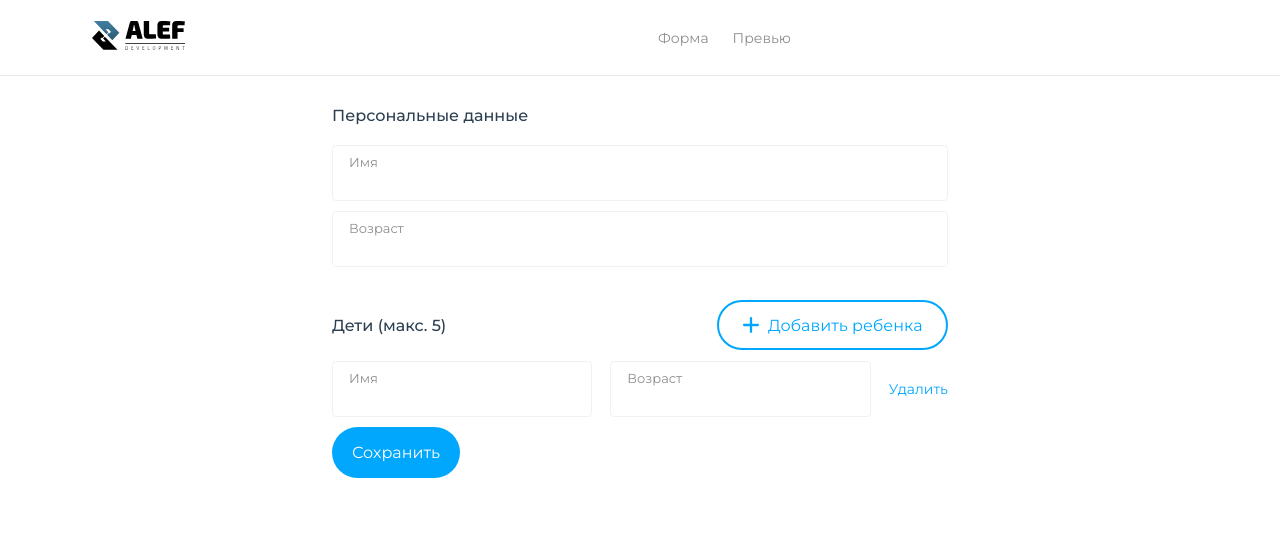
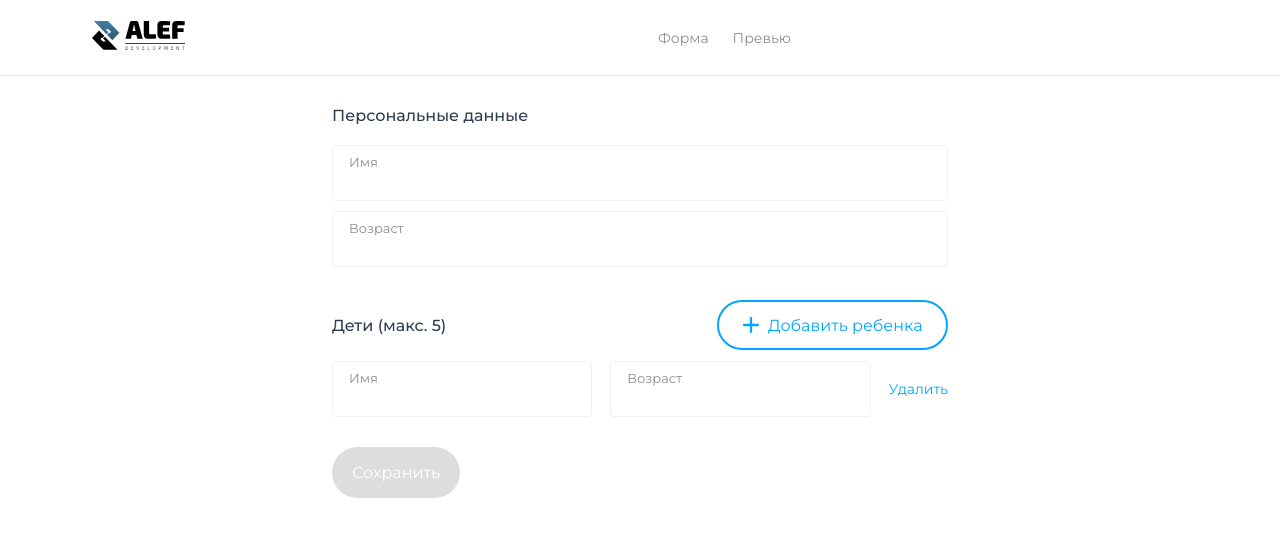
Before and after one commit to Decronus/alef-test-task, a Vue app: page / in a window 1280 px wide. Both pictures are taken after a click on the element "Добавить ребенка". Shown: the top 536 px of the page. Built offline with nearby package versions, Linux system fonts and the light colour scheme.

Commit message:
form finished

```diff
--- a/src/components/buttons/PrimaryBtnComp.vue
+++ b/src/components/buttons/PrimaryBtnComp.vue
@@ -1,5 +1,5 @@
 <template>
-    <div class="primary-btn-wrap">
+    <div class="primary-btn-wrap" :style="disabledStyle">
         <slot></slot>
     </div>
 </template>
@@ -7,6 +7,18 @@
 <script>
 export default {
     name: "primary-btn-comp",
+    props: {
+        disabled: {
+            required: true,
+            type: Boolean,
+        },
+    },
+
+    computed: {
+        disabledStyle() {
+            return this.disabled ? null : { background: "#DDDDDD", pointerEvents: "none" };
+        },
+    },
 };
 </script>
 
@@ -19,5 +31,11 @@ export default {
     border-radius: 100px;
     color: #ffffff;
     align-self: flex-start;
+    cursor: pointer;
+    margin-top: 20px;
+}
+
+.primary-btn-wrap:hover {
+    background: #2bb8ff;
 }
 </style>
--- a/src/pages/MainPage.vue
+++ b/src/pages/MainPage.vue
@@ -11,7 +11,7 @@
         <div class="children-wrap">
             <div class="children-header-and-btn">
                 <h3 class="children-header" :style="childrenBlockVisibility">Дети (макс. 5)</h3>
-                <add-btn-comp @click="addChild" v-if="children.length < 5">Добавить ребенка</add-btn-comp>
+                <add-btn-comp :style="addChildBtnVisibility" @click="addChild">Добавить ребенка</add-btn-comp>
             </div>
 
             <add-child-comp
@@ -22,7 +22,7 @@
                 @ageInputEmit="(value) => (children[index].age = value)"
                 @deleteChild="(index) => deleteChild(index)"
             />
-            <primary-btn-comp v-if="children.length > 0">Сохранить</primary-btn-comp>
+            <primary-btn-comp v-if="children.length > 0" :disabled="checkFillInputs">Сохранить</primary-btn-comp>
         </div>
     </div>
 </template>
@@ -65,6 +65,15 @@ export default {
         childrenBlockVisibility() {
             return { opacity: +(this.children.length !== 0) };
         },
+
+        addChildBtnVisibility() {
+            const visible = +(this.children.length < 5);
+            return { opacity: visible, pointerEvents: visible ? null : "none" };
+        },
+
+        checkFillInputs() {
+            return this.children.find((el) => el.name !== "");
+        },
     },
 };
 </script>
```
